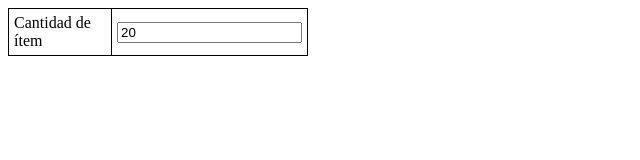
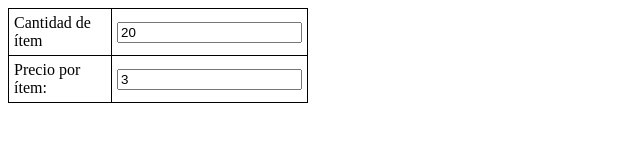
Before and after one commit to Joshx567/Totalizador-de-venta, a website: page index.html in a window 1280 px wide. Shown: the whole page, without its empty margins (0-640 px from the left). Drawn offline with Linux system fonts and the light colour scheme.

Commit message:
feat: se aniadio el espacio para ingresar el precio por items

```diff
--- a/index.html
+++ b/index.html
@@ -27,7 +27,10 @@
         <td>Cantidad de ítem</td>
         <td><input type="number" id="cantidad" value="20"></td>
     </tr>
-
+    <tr>
+        <td>Precio por ítem:</td>
+        <td><input type="number" id="precio" value="3"></td>
+    </tr>
 </table>
 
 </body>
```
